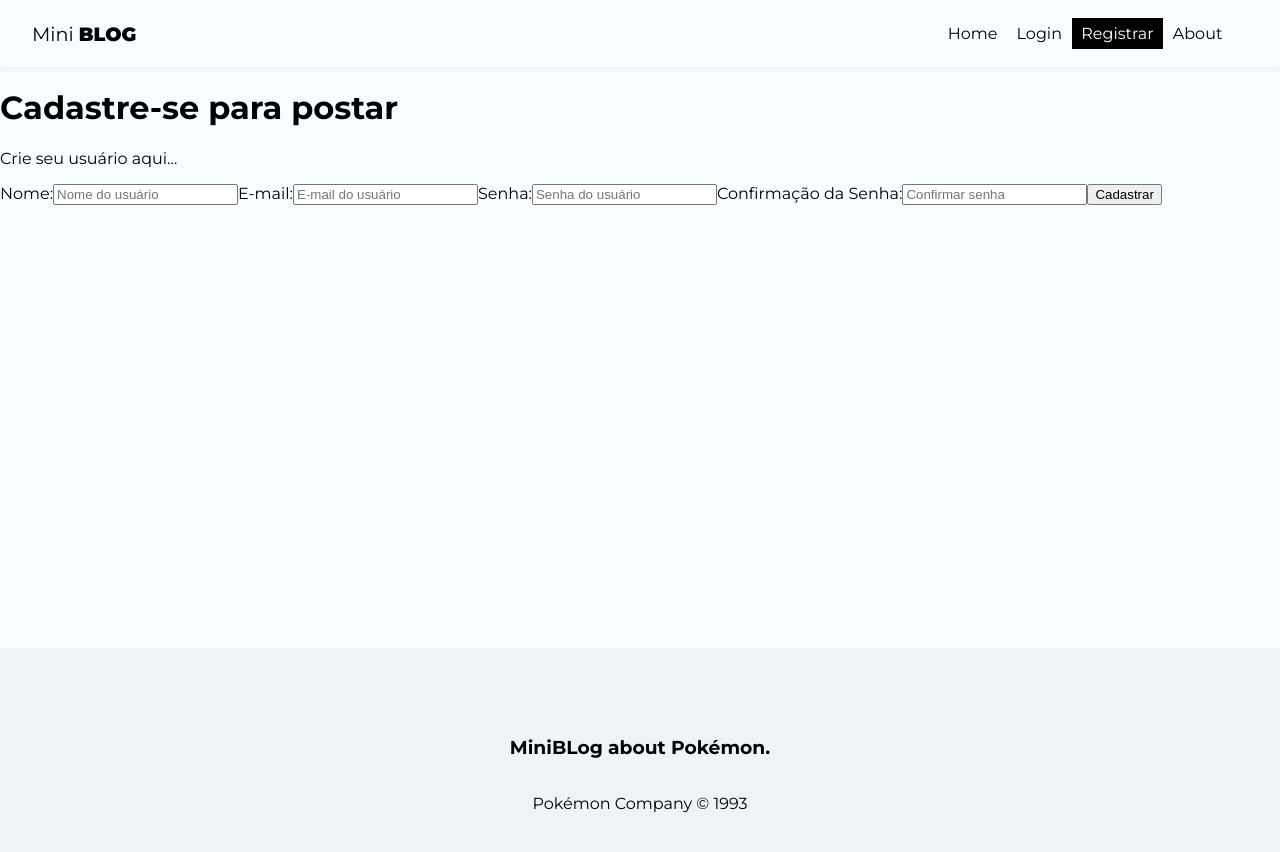
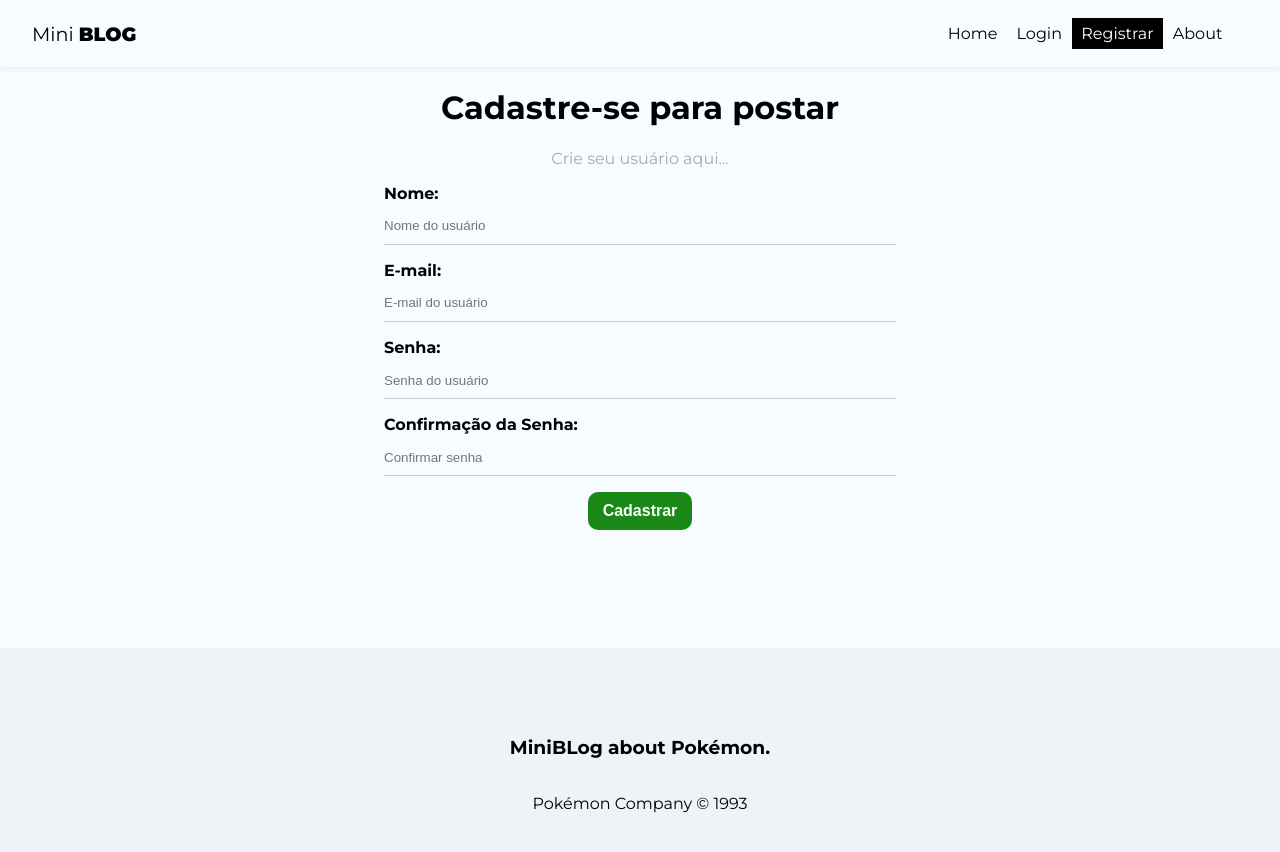
Before and after one commit to rafael-p-s/RV-MiniBlog, a React (Vite) app: page /register in a window 1280 px wide. Shown: the top 852 px of the page. Built offline with nearby package versions, Linux system fonts and the light colour scheme.

Commit message:
Feito tela de cadastro e configuração para subir para o FireBase.

```diff
--- a/src/firebase/config.jsx
+++ b/src/firebase/config.jsx
@@ -1,6 +1,6 @@
 // Import the functions you need from the SDKs you need
 import { initializeApp } from "firebase/app";
-import { getFirestore } from "firebase/firebase";
+import { getFirestore } from "firebase/firestore";
 // TODO: Add SDKs for Firebase products that you want to use
 // https://firebase.google.com/docs/web/setup#available-libraries
 
--- /dev/null
+++ b/src/hooks/useAuthentication.jsx
@@ -0,0 +1,80 @@
+import { db } from "../firebase/config";
+
+import {
+  getAuth,
+  createUserWithEmailAndPassword,
+  signInWithEmailAndPassword,
+  updateProfile,
+  signOut,
+} from "firebase/auth";
+
+import { useState, useEffect } from "react";
+
+export function useAuthentication() {
+  const [error, setError] = useState(null);
+  const [loading, setLoading] = useState(null);
+
+  // clearup, para fazer limpeza de memoria
+  const [cancelled, setCancelled] = useState(false); //vai ser cancelado, se der tudo certo.
+
+  //fazendo autenticação:
+  const auth = getAuth();
+  //criar uma função para autenticação:
+  function checkIfIsCancelled() {
+    //Essa parte vai server para evitar vazamento de memoria.
+    if (cancelled) {
+      return;
+    }
+  }
+
+  const createUser = async (data) => {
+    checkIfIsCancelled();
+
+    setLoading(true);
+    setError(null); //limpando erros.
+
+    try {
+      const { user } = await createUserWithEmailAndPassword(
+        auth,
+        data.email,
+        data.password
+      );
+
+      await updateProfile(user, {
+        displayName: data.displayName,
+      });
+
+      setLoading(false);
+
+      return user;
+    } catch (error) {
+      console.log(error.message);
+      console.log(typeof error.message);
+
+      //caso a senha seja "fraca", na hora de enviar ira dar um erro do próprio FireBase.
+      //Agora será feito um tratamento para esses errors, passando de inglês para pt-br
+      let systemErrorMessage;
+      if (error.message.includes("Password")) {
+        systemErrorMessage = "A senha precisa conter pelo menos 6 caracteres";
+      } else if (error.message.includes("email-already")) {
+        systemErrorMessage = "E-mail já cadastrado";
+      } else {
+        systemErrorMessage = "Ocorreu um erro, por favor tente mais tarde.";
+      }
+
+      setLoading(false);
+      setError(systemErrorMessage);
+    }
+  };
+
+  useEffect(() => {
+    return () => setCancelled(true);
+  }, []);
+
+  return {
+    auth,
+    createUser,
+    error,
+    loading,
+  };
+}
--- a/src/index.css
+++ b/src/index.css
@@ -1,72 +1,3 @@
-/* :root {
-  font-family: Inter, system-ui, Avenir, Helvetica, Arial, sans-serif;
-  line-height: 1.5;
-  font-weight: 400;
-
-  color-scheme: light dark;
-  color: rgba(255, 255, 255, 0.87);
-  background-color: #242424;
-
-  font-synthesis: none;
-  text-rendering: optimizeLegibility;
-  -webkit-font-smoothing: antialiased;
-  -moz-osx-font-smoothing: grayscale;
-}
-
-a {
-  font-weight: 500;
-  color: #646cff;
-  text-decoration: inherit;
-}
-a:hover {
-  color: #535bf2;
-}
-
-body {
-  margin: 0;
-  display: flex;
-  place-items: center;
-  min-width: 320px;
-  min-height: 100vh;
-}
-
-h1 {
-  font-size: 3.2em;
-  line-height: 1.1;
-}
-
-button {
-  border-radius: 8px;
-  border: 1px solid transparent;
-  padding: 0.6em 1.2em;
-  font-size: 1em;
-  font-weight: 500;
-  font-family: inherit;
-  background-color: #1a1a1a;
-  cursor: pointer;
-  transition: border-color 0.25s;
-}
-button:hover {
-  border-color: #646cff;
-}
-button:focus,
-button:focus-visible {
-  outline: 4px auto -webkit-focus-ring-color;
-}
-
-@media (prefers-color-scheme: light) {
-  :root {
-    color: #213547;
-    background-color: #ffffff;
-  }
-  a:hover {
-    color: #747bff;
-  }
-  button {
-    background-color: #f9f9f9;
-  }
-} */
-
 body {
   background-color: #f6fcff;
   padding: 0;
@@ -77,6 +8,7 @@
 input::palceholder,
 textarea::placeholder {
   font-family: "Montserrat", sans-serif;
+  color: #aaa;
 }
 
 input:focus,
@@ -98,3 +30,78 @@
 nav button:hover {
   color: #bbb;
 }
+
+/* forms styles */
+form {
+  max-width: 40%;
+  margin: 0 auto;
+}
+
+label {
+  display: flex;
+  flex-direction: column;
+  margin-bottom: 1em;
+}
+label span {
+  margin-bottom: 0.3em;
+  font-weight: bold;
+  text-align: left;
+}
+
+input,
+textarea {
+  box-sizing: border-box;
+  border: none;
+  border-bottom: 1px solid #ccc;
+  padding: 0.8em 0;
+  background-color: transparent;
+}
+
+.btn {
+  background-color: #1a8918;
+  color: #fff;
+  text-align: center;
+  cursor: pointer;
+  border-radius: 10px;
+  font-weight: bold;
+  border: none;
+  padding: 10px 15px;
+  font-size: 1em;
+}
+
+.btn.btn-dark {
+  background-color: #000;
+  border-radius: 0;
+}
+
+.btn.btn-outline {
+  background-color: transparent;
+  border-radius: 0;
+  color: #000;
+  border: 1px solid #000;
+  padding: 7px 30px;
+}
+
+:btn:hover {
+  background-color: #0f730c;
+  color: #fff;
+}
+
+.btn.btn-outline:hover {
+  background-color: #000;
+}
+.btn.btn-danger:hover {
+  background-color: #dc3545;
+}
+
+button[disable] {
+  background-color: #aaa;
+}
+
+.container .error {
+  color: #721c24;
+  background-color: #f8d7da;
+  border: 1px solid #f5c6cb;
+  padding: 5px;
+  border-radius: 5px;
+}
--- a/src/pages/Register/Register.jsx
+++ b/src/pages/Register/Register.jsx
@@ -1,14 +1,56 @@
+import { useAuthentication } from "../../hooks/useAuthentication";
 import styles from "./Register.module.css";
 
 import { useState, useEffect } from "react";
 
 export function Register() {
+  // Fazendo a parte que não envolve o back-end
+  const [displayName, setDisplayName] = useState("");
+  const [email, setEmail] = useState("");
+  const [password, setPassword] = useState("");
+  const [confirmPassword, setConfirmPassword] = useState("");
+  const [error, setError] = useState(""); //referente a error.
+
+  //fazendo linkagem com o useAuthentication
+  // const { createUser, error: authError, loading } = useAuthentication; << se eu chamar desse jeito irá dar um erro no momento do cadastro, a MANEIRA CERTA:
+
+  const { createUser, error: authError, loading } = useAuthentication(); // agora precisa importar no useAthutentication o arquivo "db"
+
+  async function handleSubmit(e) {
+    e.preventDefault();
+
+    setError(""); //está zerando os erros.
+    const user = {
+      //está formando o usuário.
+      displayName,
+      email,
+      password,
+    };
+    //fazendo validação das senhas
+    if (password !== confirmPassword) {
+      setError("As senhas precisam ser iguais!");
+      return;
+    }
+
+    //Está vindo uma resposta de qual usuário está sendo acessado:
+    const res = await createUser(user);
+
+    console.log(user);
+  }
+
+  //irá mapear se o setError mudou:
+  useEffect(() => {
+    if (authError) {
+      setError(authError);
+    }
+  }, [authError]); // com isso, fica verificando se o setError mudou
+
   return (
     <>
-      <div>
+      <div className={styles.register}>
         <h1>Cadastre-se para postar</h1>
         <p>Crie seu usuário aqui...</p>
-        <form>
+        <form onSubmit={handleSubmit}>
           <label>
             <span>Nome:</span>
             <input
@@ -16,6 +58,8 @@
               name="displayName"
               required
               placeholder="Nome do usuário"
+              value={displayName}
+              onChange={(e) => setDisplayName(e.target.value)}
             />
           </label>
           <label>
@@ -25,6 +69,8 @@
               name="email"
               required
               placeholder="E-mail do usuário"
+              value={email}
+              onChange={(e) => setEmail(e.target.value)}
             />
           </label>
           <label>
@@ -34,6 +80,8 @@
               name="password"
               required
               placeholder="Senha do usuário"
+              value={password}
+              onChange={(e) => setPassword(e.target.value)}
             />
           </label>
           <label>
@@ -43,9 +91,19 @@
               name="confirmPassword"
               required
               placeholder="Confirmar senha"
+              value={confirmPassword}
+              onChange={(e) => setConfirmPassword(e.target.value)}
             />
           </label>
-          <button className="btn">Cadastrar</button>
+          {/* Botão já carregado para cadastro */}
+          {!loading && <button className="btn">Cadastrar</button>}
+          {/* Botão carregando para cadastrar. */}
+          {loading && (
+            <button className="btn" disabled>
+              Aguarde...
+            </button>
+          )}
+          {error && <p className="error">{error}</p>}
         </form>
       </div>
     </>
```
Also changed, not shown: 1 other file (tests, documents, lock files or other folders).
